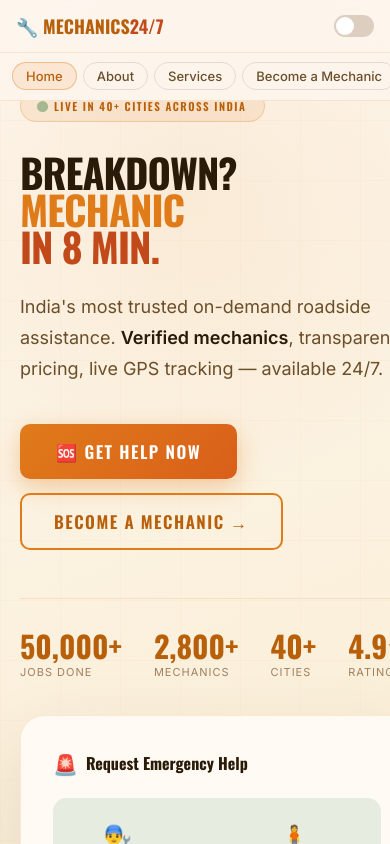
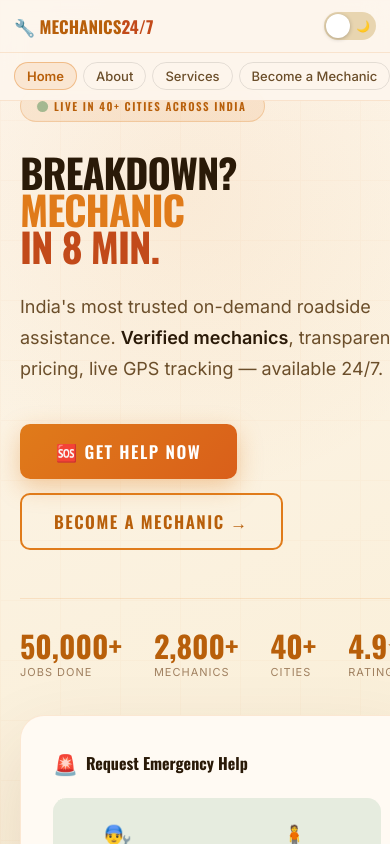
Before and after one commit to ba1uu/mechanics-247, a Next.js app: page / in a window 390 px wide. Shown: the top 844 px of the page. Built offline with nearby package versions, Linux system fonts and the light colour scheme.

Commit message:
Fix toggle emojis + mobile nav scroll

```diff
--- a/src/components/layout/Navbar.tsx
+++ b/src/components/layout/Navbar.tsx
@@ -16,10 +16,10 @@ export default function Navbar() {
     if (saved === "true") {
       setDark(true);
       document.body.style.filter = "invert(1) hue-rotate(180deg)";
-      const style = document.createElement("style");
-      style.id = "dark-mode-img-fix";
-      style.textContent = "img,video,iframe,canvas{ filter:invert(1) hue-rotate(180deg); }";
-      document.head.appendChild(style);
+      const s = document.createElement("style");
+      s.id = "dark-fix";
+      s.textContent = "img,video,iframe,canvas{filter:invert(1) hue-rotate(180deg)}";
+      document.head.appendChild(s);
     }
   }, []);
 
@@ -36,14 +36,13 @@ export default function Navbar() {
     localStorage.setItem("m247-dark", String(next));
     if (next) {
       document.body.style.filter = "invert(1) hue-rotate(180deg)";
-      const style = document.getElementById("dark-mode-img-fix") || document.createElement("style");
-      style.id = "dark-mode-img-fix";
-      style.textContent = "img,video,iframe,canvas{ filter:invert(1) hue-rotate(180deg); }";
-      document.head.appendChild(style);
+      const s = document.getElementById("dark-fix") || document.createElement("style");
+      s.id = "dark-fix";
+      s.textContent = "img,video,iframe,canvas{filter:invert(1) hue-rotate(180deg)}";
+      document.head.appendChild(s);
     } else {
       document.body.style.filter = "";
-      const el = document.getElementById("dark-mode-img-fix");
-      if (el) el.remove();
+      document.getElementById("dark-fix")?.remove();
     }
   };
 
@@ -56,13 +55,34 @@ export default function Navbar() {
     { label: "Contact", href: "/contact" },
   ];
 
-  const handleLogout = () => {
-    store.logout();
-    setUser(null);
-    router.push("/");
-  };
+  const handleLogout = () => { store.logout(); setUser(null); router.push("/"); };
+  const isActive = (href: string) => pathname === href;
 
-  const isActive = (href: string) => pathname === href;
+  /* ── Shared toggle button ── */
+  const Toggle = () => (
+    <button onClick={toggleDark}
+      style={{
+        width: 52, height: 28, borderRadius: 14, border: "none", cursor: "pointer",
+        position: "relative", padding: 0, flexShrink: 0,
+        background: dark ? "#4a3000" : "#e8d5b0",
+        transition: "background .3s",
+        display: "flex", alignItems: "center",
+      }}>
+      {/* track icons */}
+      <span style={{ position: "absolute", left: 6, fontSize: 11, lineHeight: 1, userSelect: "none", pointerEvents: "none" }}>☀️</span>
+      <span style={{ position: "absolute", right: 6, fontSize: 11, lineHeight: 1, userSelect: "none", pointerEvents: "none" }}>🌙</span>
+      {/* knob */}
+      <span style={{
+        position: "absolute",
+        left: dark ? 26 : 2,
+        width: 24, height: 24, borderRadius: "50%",
+        background: "white",
+        boxShadow: "0 1px 4px rgba(0,0,0,.25)",
+        transition: "left .3s",
+        display: "block",
+      }} />
+    </button>
+  );
 
   return (
     <>
@@ -89,11 +109,7 @@ export default function Navbar() {
             ))}
           </div>
           <div style={{ display: "flex", gap: 8, alignItems: "center", flexShrink: 0 }}>
-            {/* Dark toggle — pure CSS, no emoji */}
-            <button onClick={toggleDark} title={dark ? "Light mode" : "Dark mode"}
-              style={{ width: 44, height: 24, borderRadius: 12, border: "none", cursor: "pointer", position: "relative", flexShrink: 0, padding: 0, background: dark ? C.amberDark : "rgba(92,46,10,.2)", transition: "background .3s" }}>
-              <span style={{ position: "absolute", top: 3, left: dark ? 23 : 3, width: 18, height: 18, borderRadius: "50%", background: "white", transition: "left .3s", display: "block" }} />
-            </button>
+            <Toggle />
             {user ? (
               <>
                 <button onClick={() => router.push(user.role === "admin" ? "/admin/dashboard" : user.role === "mechanic" ? "/mechanic/dashboard" : "/customer/dashboard")}
@@ -115,41 +131,60 @@ export default function Navbar() {
 
         {/* ── MOBILE ── */}
         <div className="nav-mobile" style={{ display: "none" }}>
-          {/* Row 1: Logo + dark toggle */}
-          <div style={{ padding: "0 16px", height: 52, display: "flex", alignItems: "center", justifyContent: "space-between" }}>
-            <div onClick={() => router.push("/")} style={{ fontFamily: "'Oswald',sans-serif", fontSize: 18, fontWeight: 700, color: C.amberDark, cursor: "pointer" }}>
+          {/* Row 1: Logo + toggle */}
+          <div style={{ padding: "0 14px", height: 52, display: "flex", alignItems: "center", justifyContent: "space-between" }}>
+            <div onClick={() => router.push("/")} style={{ fontFamily: "'Oswald',sans-serif", fontSize: 17, fontWeight: 700, color: C.amberDark, cursor: "pointer" }}>
               🔧 MECHANICS<span style={{ color: C.terra }}>24/7</span>
             </div>
-            {/* Pure CSS dark toggle — no emoji */}
-            <button onClick={toggleDark}
-              style={{ width: 40, height: 22, borderRadius: 11, border: "none", cursor: "pointer", position: "relative", padding: 0, flexShrink: 0, background: dark ? C.amberDark : "rgba(92,46,10,.2)", transition: "background .3s" }}>
-              <span style={{ position: "absolute", top: 2, left: dark ? 20 : 2, width: 18, height: 18, borderRadius: "50%", background: "white", transition: "left .3s", display: "block" }} />
-            </button>
+            <Toggle />
           </div>
 
-          {/* Row 2: Full-width scrollable strip — starts from left edge */}
-          <div style={{ borderTop: `1px solid ${C.border}`, overflowX: "auto", overflowY: "hidden", WebkitOverflowScrolling: "touch" as any }}>
-            <div style={{ display: "inline-flex", gap: 6, padding: "8px 12px 10px 12px", alignItems: "center" }}>
+          {/* Row 2: Scrollable strip — full width, starts from Home */}
+          <div style={{
+            borderTop: `1px solid ${C.border}`,
+            overflowX: "scroll",
+            overflowY: "hidden",
+            WebkitOverflowScrolling: "touch" as any,
+            msOverflowStyle: "none" as any,
+            scrollbarWidth: "none" as any,
+          }}>
+            <div style={{
+              display: "flex",
+              gap: 6,
+              padding: "8px 14px 10px",
+              alignItems: "center",
+              /* let it grow as wide as needed */
+              width: "max-content",
+              minWidth: "100%",
+            }}>
               {navLinks.map(link => (
                 <button key={link.href} onClick={() => router.push(link.href)}
-                  style={{ padding: "5px 13px", background: isActive(link.href) ? "rgba(224,123,26,.12)" : "transparent", color: isActive(link.href) ? C.amberDark : C.textSecondary, border: `1px solid ${isActive(link.href) ? "rgba(224,123,26,.4)" : "rgba(0,0,0,.1)"}`, borderRadius: 20, fontFamily: "'Inter',sans-serif", fontSize: 13, fontWeight: 500, cursor: "pointer", whiteSpace: "nowrap", flexShrink: 0 }}>
+                  style={{
+                    padding: "5px 12px",
+                    background: isActive(link.href) ? "rgba(224,123,26,.12)" : "transparent",
+                    color: isActive(link.href) ? C.amberDark : C.textSecondary,
+                    border: `1px solid ${isActive(link.href) ? "rgba(224,123,26,.4)" : "rgba(0,0,0,.1)"}`,
+                    borderRadius: 20, fontFamily: "'Inter',sans-serif", fontSize: 13,
+                    fontWeight: isActive(link.href) ? 600 : 500,
+                    cursor: "pointer", whiteSpace: "nowrap", flexShrink: 0,
+                  }}>
                   {link.label}
                 </button>
               ))}
-              <span style={{ width: 1, height: 22, background: C.border, flexShrink: 0 }} />
+              <span style={{ width: 1, height: 20, background: C.border, flexShrink: 0 }} />
               {user ? (
                 <>
                   <button onClick={() => router.push(user.role === "admin" ? "/admin/dashboard" : user.role === "mechanic" ? "/mechanic/dashboard" : "/customer/dashboard")}
-                    style={{ padding: "5px 13px", background: C.cream2, border: `1px solid ${C.border}`, borderRadius: 20, fontFamily: "'Inter',sans-serif", fontSize: 13, cursor: "pointer", whiteSpace: "nowrap", flexShrink: 0 }}>
+                    style={{ padding: "5px 12px", background: C.cream2, border: `1px solid ${C.border}`, borderRadius: 20, fontSize: 13, cursor: "pointer", whiteSpace: "nowrap", flexShrink: 0 }}>
                     👤 {user.name.split(" ")[0]}
                   </button>
-                  <button onClick={handleLogout} style={{ padding: "5px 13px", background: "transparent", border: `1px solid ${C.border}`, borderRadius: 20, fontSize: 13, color: C.textSecondary, cursor: "pointer", whiteSpace: "nowrap", flexShrink: 0 }}>Logout</button>
+                  <button onClick={handleLogout} style={{ padding: "5px 12px", background: "transparent", border: `1px solid ${C.border}`, borderRadius: 20, fontSize: 13, color: C.textSecondary, cursor: "pointer", whiteSpace: "nowrap", flexShrink: 0 }}>Logout</button>
                 </>
               ) : (
                 <>
-                  <button onClick={() => router.push("/login")} style={{ padding: "5px 14px", background: "transparent", border: `1.5px solid ${C.amber}`, borderRadius: 20, fontFamily: "'Oswald',sans-serif", fontSize: 12, fontWeight: 600, color: C.amberDark, cursor: "pointer", whiteSpace: "nowrap", flexShrink: 0 }}>LOGIN</button>
-                  <button onClick={() => router.push("/register")} style={{ padding: "5px 14px", background: C.amber, border: "none", borderRadius: 20, fontFamily: "'Oswald',sans-serif", fontSize: 12, fontWeight: 600, color: "white", cursor: "pointer", whiteSpace: "nowrap", flexShrink: 0 }}>REGISTER</button>
-                  <button onClick={() => router.push("/admin/login")} style={{ padding: "5px 12px", background: C.brown, border: "none", borderRadius: 20, fontFamily: "'Oswald',sans-serif", fontSize: 11, fontWeight: 600, color: "white", cursor: "pointer", whiteSpace: "nowrap", flexShrink: 0 }}>ADMIN</button>
+                  <button onClick={() => router.push("/login")} style={{ padding: "5px 13px", background: "transparent", border: `1.5px solid ${C.amber}`, borderRadius: 20, fontFamily: "'Oswald',sans-serif", fontSize: 12, fontWeight: 600, color: C.amberDark, cursor: "pointer", whiteSpace: "nowrap", flexShrink: 0 }}>LOGIN</button>
+                  <button onClick={() => router.push("/register")} style={{ padding: "5px 13px", background: C.amber, border: "none", borderRadius: 20, fontFamily: "'Oswald',sans-serif", fontSize: 12, fontWeight: 600, color: "white", cursor: "pointer", whiteSpace: "nowrap", flexShrink: 0 }}>REGISTER</button>
+                  <button onClick={() => router.push("/admin/login")} style={{ padding: "5px 11px", background: C.brown, border: "none", borderRadius: 20, fontFamily: "'Oswald',sans-serif", fontSize: 11, fontWeight: 600, color: "white", cursor: "pointer", whiteSpace: "nowrap", flexShrink: 0 }}>ADMIN</button>
                 </>
               )}
             </div>
@@ -162,7 +197,7 @@ export default function Navbar() {
           .nav-desktop { display: none !important; }
           .nav-mobile  { display: block !important; }
         }
-        .nav-mobile ::-webkit-scrollbar { display: none; }
+        .nav-mobile div::-webkit-scrollbar { display: none; }
       `}</style>
     </>
   );
```
